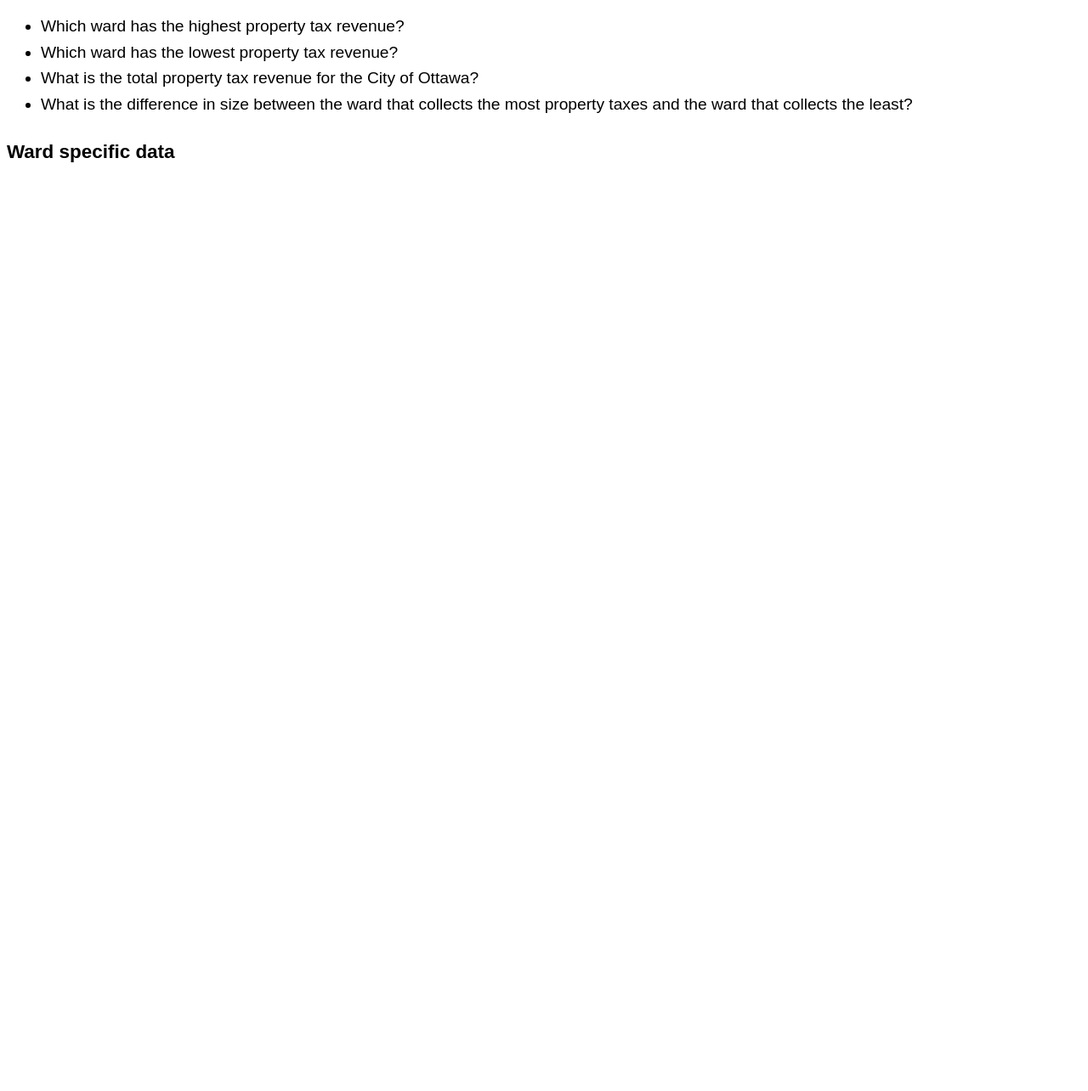
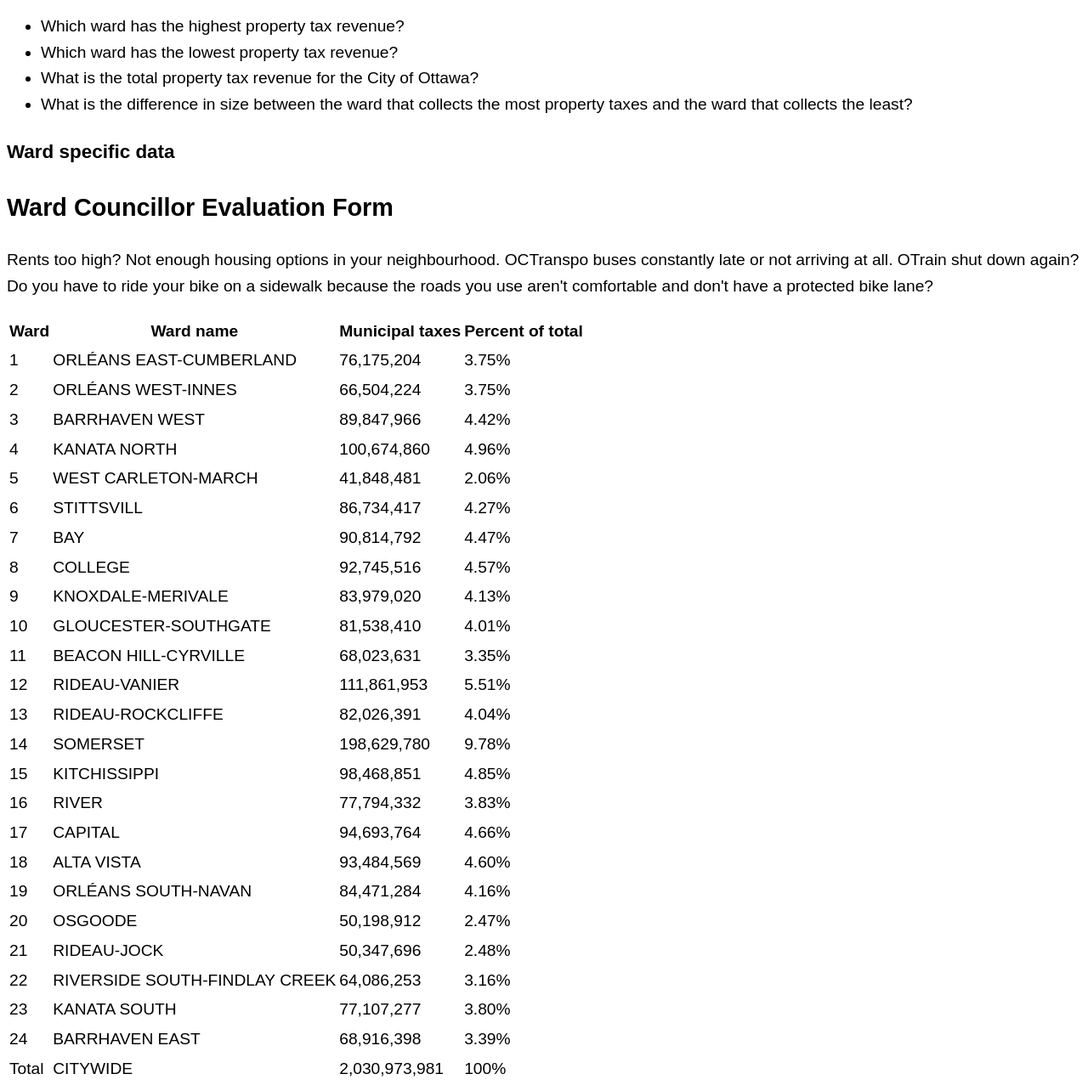
Before and after one commit to irm1005-itec1005-fall-2023/tutorial-exercise-02-SihamDaoud, a plain HTML site: page index.html in a window 1280 px wide. Shown: the part 3291-4575 px from the top of the page at 85% size. Before the commit the page ends 3511 px from the top, so only its background shows below. Drawn offline with Linux system fonts and the light colour scheme.

Commit message:
update 2

```diff
--- a/index.html
+++ b/index.html
@@ -74,6 +74,171 @@
     <li>What is the difference in size between the ward that collects the most property taxes and the ward that collects the least?</li>
   </ul>
   <h3>Ward specific data</h3>
+<table>
+  <thead>
+    <tr>
+     <th>Ward</th>
+     <th>Ward name</th>
+     <th>Municipal taxes</th>
+     <th>Percent of total</th>
+    </tr>
+  </thead>
+  <tbody>
+    <tr>
+      <td>1</td>
+      <td>ORLÉANS EAST-CUMBERLAND</td>
+      <td>76,175,204</td>
+      <td>3.75%</td>
+    </tr>
+    <tr>
+      <td>2</td>
+      <td>ORLÉANS WEST-INNES</td>
+      <td>66,504,224</td>
+      <td>3.75%</td>
+    </tr>
+    <tr>
+      <td>3</td>
+      <td>BARRHAVEN WEST</td>
+      <td>89,847,966</td>
+      <td>4.42%</td>
+    </tr>
+    <tr>
+      <td>4</td>
+      <td>KANATA NORTH</td>
+      <td>100,674,860</td>
+      <td>4.96%</td>
+    </tr>
+    <tr>
+    <td>5</td>
+    <td>WEST CARLETON-MARCH</td>
+    <td>41,848,481</td>
+    <td>2.06%</td>
+    </tr>
+    <tr>
+      <td>6</td>
+      <td>STITTSVILL</td>
+      <td>86,734,417</td>
+      <td>4.27%</td>
+    </tr>
+    <tr>
+      <td>7</td>
+      <td>BAY</td>
+      <td>90,814,792</td>
+      <td>4.47%</td>
+    </tr>
+    <tr>
+      <td>8</td>
+      <td>COLLEGE</td>
+      <td>92,745,516</td>
+      <td>4.57%</td>
+    </tr>
+    <tr>
+      <td>9</td>
+      <td>KNOXDALE-MERIVALE</td>
+      <td>83,979,020</td>
+      <td>4.13%</td>
+    </tr>
+    <tr>
+      <td>10</td>
+      <td>GLOUCESTER-SOUTHGATE</td>
+      <td>81,538,410</td>
+      <td>4.01%</td>
+    </tr>
+    <tr>
+      <td>11</td>
+      <td>BEACON HILL-CYRVILLE</td>
+      <td>68,023,631</td>
+      <td>3.35%</td>
+    </tr>
+    <tr>
+      <td>12</td>
+      <td>RIDEAU-VANIER</td>
+      <td>111,861,953</td>
+      <td>5.51%</td>
+    </tr>
+    <tr>
+      <td>13</td>
+      <td>RIDEAU-ROCKCLIFFE</td>
+      <td>82,026,391</td>
+      <td>4.04%</td>
+    </tr>
+    <tr>
+      <td>14</td>
+      <td>SOMERSET</td>
+      <td>198,629,780</td>
+      <td>9.78%</td>
+    </tr>
+    <tr>
+      <td>15</td>
+      <td>KITCHISSIPPI</td>
+      <td>98,468,851</td>
+      <td>4.85%</td>
+    </tr>
+    <tr>
+      <td>16</td>
+      <td>RIVER</td>
+      <td>77,794,332</td>
+      <td>3.83%</td>
+    </tr>
+    <tr>
+      <td>17</td>
+      <td>CAPITAL</td>
+      <td>94,693,764</td>
+      <td>4.66%</td>
+    </tr>
+    <tr>
+      <td>18</td>
+      <td>ALTA VISTA</td>
+      <td>93,484,569</td>
+      <td>4.60%</td>
+    </tr>
+    <tr>
+      <td>19</td>
+      <td>ORLÉANS SOUTH-NAVAN</td>
+      <td>84,471,284</td>
+      <td>4.16%</td>
+    </tr>
+    <tr>
+      <td>20</td>
+      <td>OSGOODE</td>
+      <td>50,198,912</td>
+      <td>2.47%</td>
+    </tr>
+    <tr>
+      <td>21</td>
+      <td>RIDEAU-JOCK</td>
+      <td>50,347,696</td>
+      <td>2.48%</td>
+    </tr>
+    <tr>
+      <td>22</td>
+      <td>RIVERSIDE SOUTH-FINDLAY CREEK</td>
+      <td>64,086,253</td>
+      <td>3.16%</td>
+    <tr>
+    <td>23</td>
+    <td>KANATA SOUTH</td>
+    <td>77,107,277</td>
+    <td>3.80%</td>
+    </tr>
+    <tr>
+      <td>24</td>
+      <td>BARRHAVEN EAST</td>
+      <td>68,916,398</td>
+      <td>3.39%</td>
+    </tr>
+    <tr>
+      <td>Total</td>
+      <td>CITYWIDE</td>
+      <td>2,030,973,981</td>
+      <td>100%</td>
+    </tr>
+
+  <h2>Ward Councillor Evaluation Form</h2>
+  <p>Rents too high? Not enough housing options in your neighbourhood. OCTranspo buses constantly late or not arriving at all. OTrain shut down again? Do you have to ride your bike on a sidewalk because the roads you use aren't comfortable and don't have a protected bike lane?</p>
+
+
+
 
 </body>
 </html>
```
Also changed, not shown: 1 other file.
